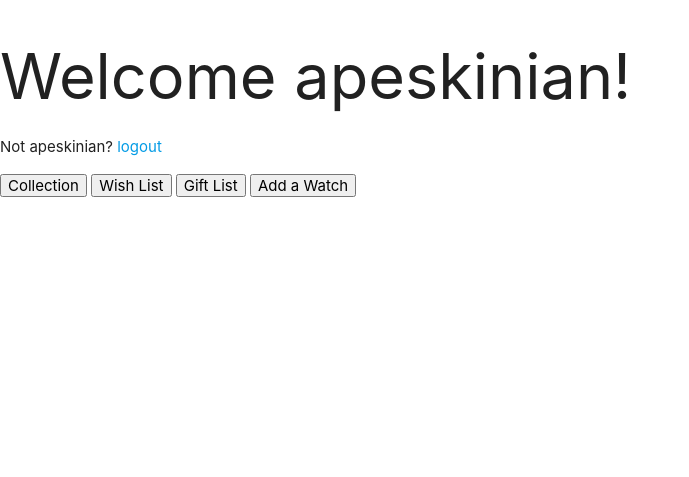
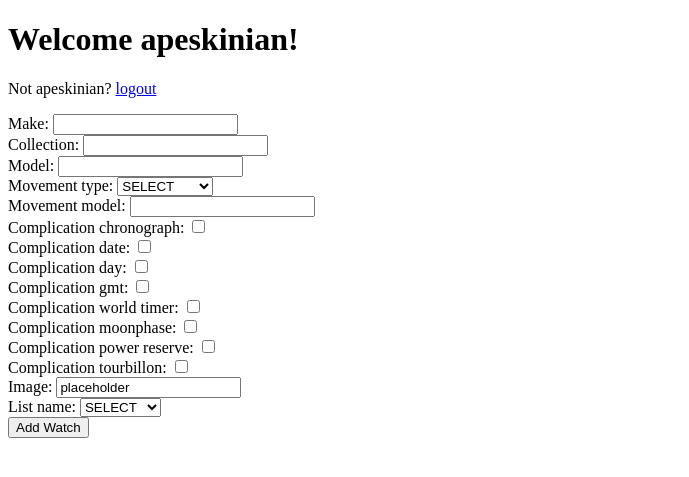
Before and after one commit to apeskinian/p4_watch-o-tron, a Django app: page /add_watch in a window 1280 px wide. Shown: the top 477 px of the page, without its empty margins (0-689 px from the left). Run offline with Django 5.2, Linux system fonts and the light colour scheme; a user stored in the database is signed in; data comes from the database, SQL or seed files in the repository; both versions use the stored data as it was after the commit; some libraries are stand-ins or nearby versions.

```diff
--- a/requirements.txt
+++ b/requirements.txt
@@ -3,6 +3,7 @@ cloudinary==1.41.0
 Django==5.1.1
 django-allauth==65.0.2
 django-cloudinary-storage==0.3.0
+django-materializecss-form==1.1.17
 gunicorn==23.0.0
 sqlparse==0.5.1
 whitenoise==6.7.0
--- a/templates/base.html
+++ b/templates/base.html
@@ -11,7 +11,7 @@
     <meta charset="UTF-8">
     <meta name="viewport" content="width=device-width, initial-scale=1.0">
     <!-- Materialize -->
-    <link rel="stylesheet" href="https://cdnjs.cloudflare.com/ajax/libs/materialize/1.0.0/css/materialize.min.css">
+    <!-- <link rel="stylesheet" href="https://cdnjs.cloudflare.com/ajax/libs/materialize/1.0.0/css/materialize.min.css"> -->
     <!-- Custom CSS -->
     <link rel="stylesheet" href="{% static 'css/style.css' %}">
     <title>watch-o-tron</title>
@@ -20,12 +20,12 @@
     {% block content %}
     {% endblock %}
     <!-- JQuery -->
-    <script src="https://cdnjs.cloudflare.com/ajax/libs/jquery/3.7.1/jquery.min.js" integrity="sha512-v2CJ7UaYy4JwqLDIrZUI/4hqeoQieOmAZNXBeQyjo21dadnwR+8ZaIJVT8EE2iyI61OV8e6M8PP2/4hpQINQ/g==" crossorigin="anonymous" referrerpolicy="no-referrer"></script>
+    <!-- <script src="https://cdnjs.cloudflare.com/ajax/libs/jquery/3.7.1/jquery.min.js" integrity="sha512-v2CJ7UaYy4JwqLDIrZUI/4hqeoQieOmAZNXBeQyjo21dadnwR+8ZaIJVT8EE2iyI61OV8e6M8PP2/4hpQINQ/g==" crossorigin="anonymous" referrerpolicy="no-referrer"></script> -->
     <!-- Materialize script -->
-    <script src="https://cdnjs.cloudflare.com/ajax/libs/materialize/1.0.0/js/materialize.min.js"></script>
+    <!-- <script src="https://cdnjs.cloudflare.com/ajax/libs/materialize/1.0.0/js/materialize.min.js"></script> -->
     <!-- Font Awesome -->
     <script src="https://kit.fontawesome.com/d2d31a9014.js" crossorigin="anonymous"></script>
     <!-- Custom Script -->
-    <script src="{% static 'script/watch_script.js' %}"></script>
+    <!-- <script src="{% static 'script/watch_script.js' %}"></script> -->
 </body>
 </html>
--- a/watches/forms.py
+++ b/watches/forms.py
@@ -4,10 +4,11 @@ from .models import Watch, WatchList, WatchMovement
 class WatchForm(forms.ModelForm):
     class Meta:
         model = Watch
-        fields = (
+        fields = [
             'make',
             'collection',
             'model',
+            'movement_type',
             'movement_model',
             'complication_chronograph',
             'complication_date',
@@ -19,4 +20,18 @@ class WatchForm(forms.ModelForm):
             'complication_tourbillon',
             'image',
             'list_name',
-        )
+        ]
+
+    movement_type = forms.ModelChoiceField(
+        queryset=WatchMovement.objects.all(),
+        empty_label='SELECT',  # Custom placeholder
+        required=True,
+        widget=forms.Select(attrs={'class': 'browser-default'})
+    )
+
+    list_name = forms.ModelChoiceField(
+        queryset=WatchList.objects.all(),
+        empty_label='SELECT',  # Custom placeholder
+        required=True,
+        widget=forms.Select(attrs={'class': 'browser-default'})
+    )
--- a/watches/templates/watches/add_edit.html
+++ b/watches/templates/watches/add_watch.html
@@ -8,8 +8,13 @@
     <p>Not {{ user.username }}? <a href="{{ logout_url }}">logout</a></p>
     <div class="row">
         <div class="col l4">
+            <form method="POST">
+                {% csrf_token %}
                 {{ watch_form|materializecss }}
-                {% csrf_token %}
+                <div>
+                    <button type="submit" class="btn">Add Watch</button>
+                </div>
+            </form>
         </div>
     </div>
 {% endblock %}
--- a/watches/templates/watches/home.html
+++ b/watches/templates/watches/home.html
@@ -9,7 +9,7 @@
             <a href="{% url 'watch_list' thing %}"><button class="switch_list">{{ thing }}</button></a>
         {% endfor %}
 
-        <a href="{% url 'add_edit' %}"><button>Add a Watch</button></a>
+        <a href="{% url 'add_watch' %}"><button>Add a Watch</button></a>
 
         {% for watch in watches %}
         <div class="row">
@@ -30,15 +30,15 @@
                         <div class="complications center-align">
                             <div>
                                 <span class="complication {% if not watch.complication_chronograph %}not-complicated{% endif %}">Chronograph</span>
-                                <span class="complication">{{ watch.complication_date }}</span>
-                                <span class="complication">{{ watch.complication_day }}</span>
-                                <span class="complication">{{ watch.complication_gmt }}</span>
+                                <span class="complication {% if not watch.complication_date %}not-complicated{% endif %}">Date</span>
+                                <span class="complication {% if not watch.complication_day %}not-complicated{% endif %}">Day</span>
+                                <span class="complication {% if not watch.complication_gmt %}not-complicated{% endif %}">GMT</span>
                             </div>
                             <div>
-                                <span class="complication">{{ watch.complication_world_timer }}</span>
-                                <span class="complication">{{ watch.complication_moonphase }}</span>
-                                <span class="complication">{{ watch.complication_power_reserve }}</span>
-                                <span class="complication">{{ watch.complication_tourbillon }}</span>
+                                <span class="complication {% if not watch.complication_world_timer %}not-complicated{% endif %}">World Timer</span>
+                                <span class="complication {% if not watch.complication_moonphase %}not-complicated{% endif %}">Moonphase</span>
+                                <span class="complication {% if not watch.complication_power_reserve %}not-complicated{% endif %}">Power Reserve</span>
+                                <span class="complication {% if not watch.complication_tourbillon %}not-complicated{% endif %}">Tourbillon</span>
                             </div>
                         </div>
                         <br>
--- a/watches/urls.py
+++ b/watches/urls.py
@@ -4,6 +4,6 @@ from . import views
 # working code
 urlpatterns = [
     path('', views.home, name='home'),
-    path('add_edit', views.add_edit, name='add_edit'),
+    path('add_watch', views.add_watch, name='add_watch'),
     path('<str:list_name>', views.home, name='watch_list')
 ]
--- a/watches/views.py
+++ b/watches/views.py
@@ -1,4 +1,4 @@
-from django.shortcuts import render, get_object_or_404
+from django.shortcuts import render, get_object_or_404, redirect
 from .models import Watch, WatchList
 from .forms import WatchForm
 
@@ -20,11 +20,20 @@ def home(request, list_name='Collection'):
     else:
         return render(request, 'account/login.html')
 
-def add_edit(request):
+def add_watch(request):
+    print('add_watch starting')
     if request.user.is_authenticated:
-        context = {
-            "watch_form": WatchForm()
-        }
-        return render(request, 'watches/add_edit.html', context)
+        if request.method == 'POST':
+            print('POST has been found...')
+            form = WatchForm(request.POST)
+            if form.is_valid():
+                form.instance.owner = request.user
+                form.save()
+                return redirect('home')
+        else:
+            context = {
+                "watch_form": WatchForm()
+            }
+            return render(request, 'watches/add_watch.html', context)
     else:
         return render(request, 'account/login.html')
```
Also changed, not shown: db.sqlite3.
